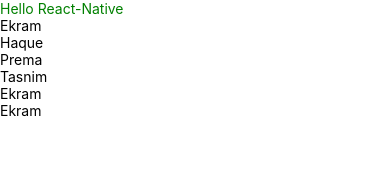
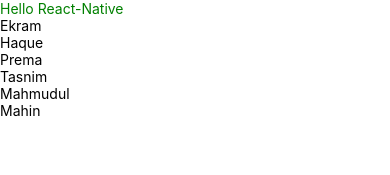
Before and after one commit to AnikHaque/Basic-React-Native, a React Native app: screen / in a window 390 px wide. Shown: the top 175 px of the page. Built offline with nearby package versions, Linux system fonts and the light colour scheme.

Commit message:
updated lists again

```diff
--- a/src/FlatListDemo.js
+++ b/src/FlatListDemo.js
@@ -15,10 +15,10 @@
 name:"Tasnim",
 },
   {
-name:"Ekram",
+name:"Mahmudul",
 },
   {
-name:"Ekram",
+name:"Mahin",
 },
 ]
     return (
```
